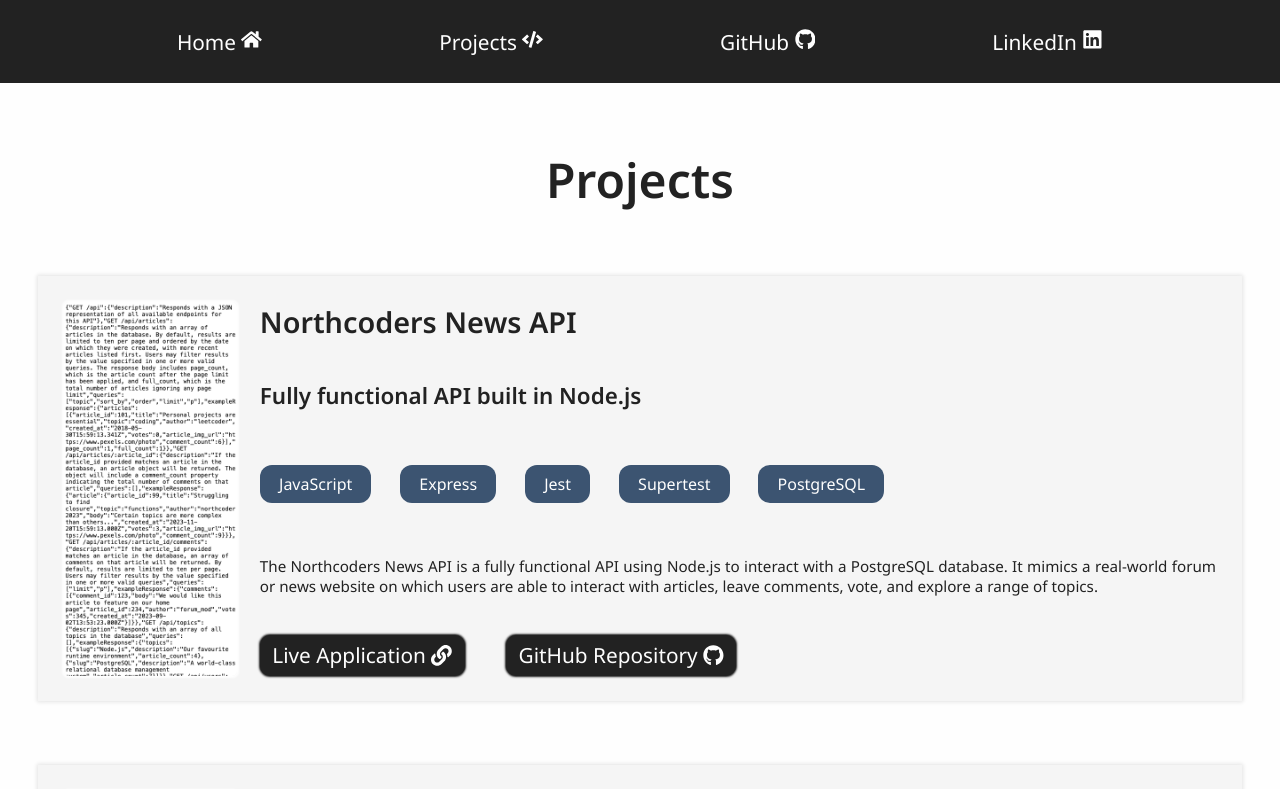
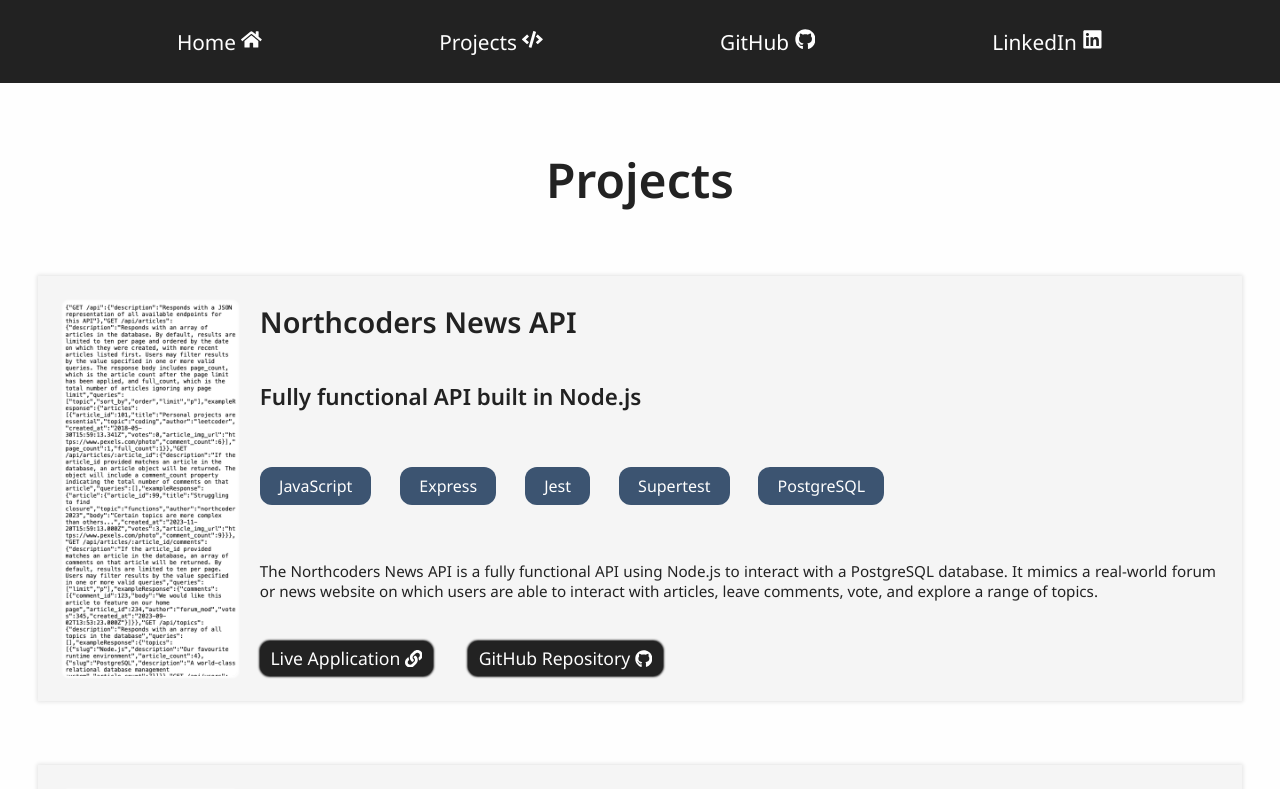
Before and after one commit to gcpearse/portfolio, a React (Vite) app: page /projects in a window 1280 px wide. Shown: the top 789 px of the page. Built offline with nearby package versions, Linux system fonts and the light colour scheme.

Commit message:
minor styling improvements

```diff
--- a/src/App.css
+++ b/src/App.css
@@ -416,7 +416,7 @@ a>button:active {
   }
 }
 
-@media only screen and (max-width: 300px) {
+@media only screen and (max-width: 352px) {
   .project-wrapper>img {
     display: none;
   }
@@ -498,7 +498,7 @@ a>button:active {
     border-radius: 10px;
     padding: 0.3em 0.6em;
     background: #222222;
-    font-size: 1.3rem;
+    font-size: 1.1rem;
     color: #FEFEFE;
   }
 }
```
